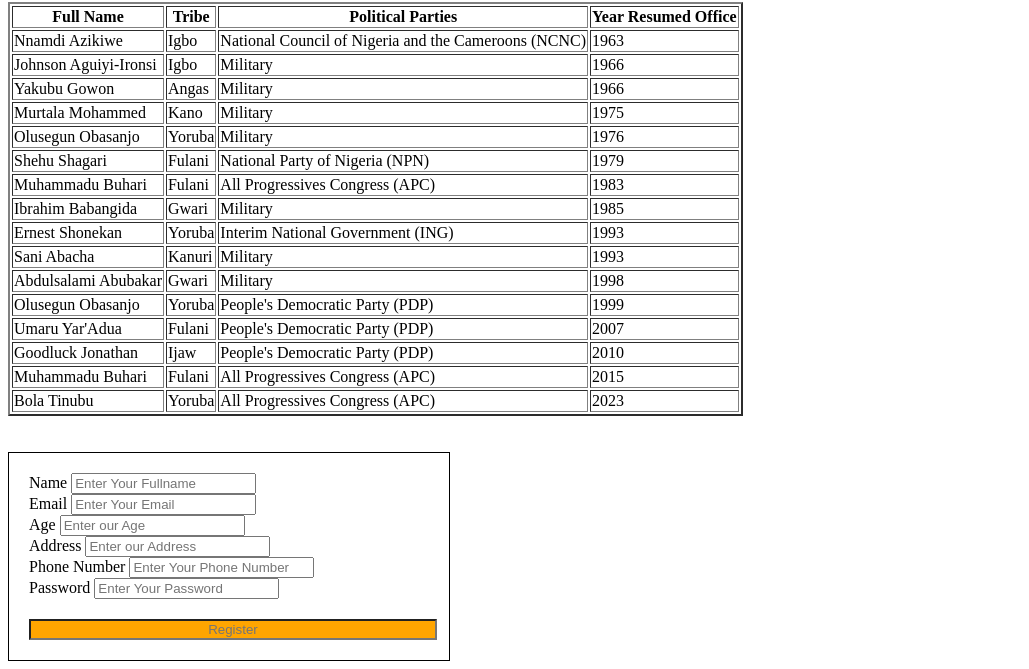
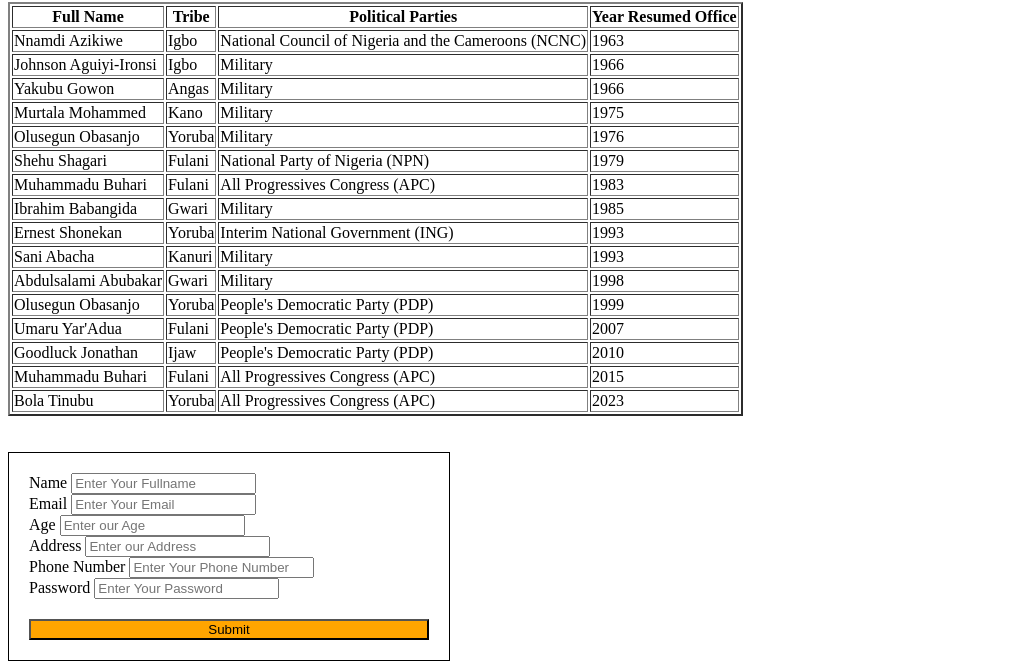
Before and after one commit to Bobbyorr007/Lee-s-Birthday-Assignment, a plain HTML site: page index.html in a window 1280 px wide. Shown: the part 1195-1864 px from the top of the page, without its empty margins (0-1029 px from the left). Drawn offline with Linux system fonts and the light colour scheme.

Commit message:
Correction for form type=submit

```diff
--- a/index.html
+++ b/index.html
@@ -170,7 +170,7 @@
         <label for="">Password</label>
         <input type="password" name="" id="" placeholder="Enter Your Password"><br>
 
-        <input style="width: 100%; text-align: center; background-color: orange; margin-top: 20px;" type="text" placeholder="Register" >
+        <input style="width: 100%; text-align: center; background-color: orange; margin-top: 20px;" type="submit" placeholder="Register" >
     </form>
 
 
```
